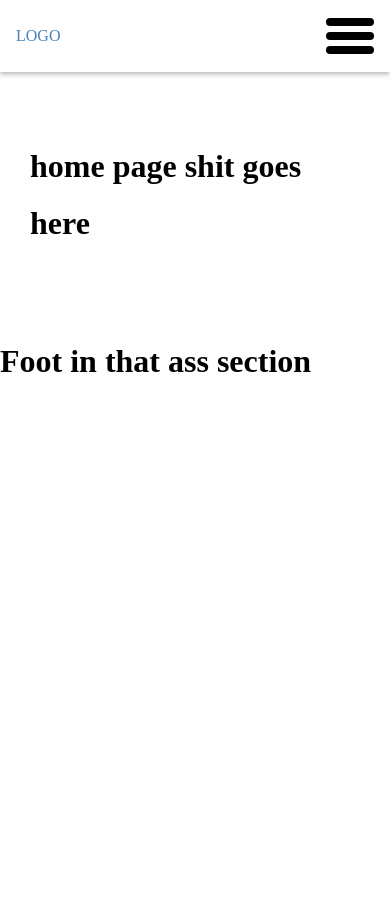
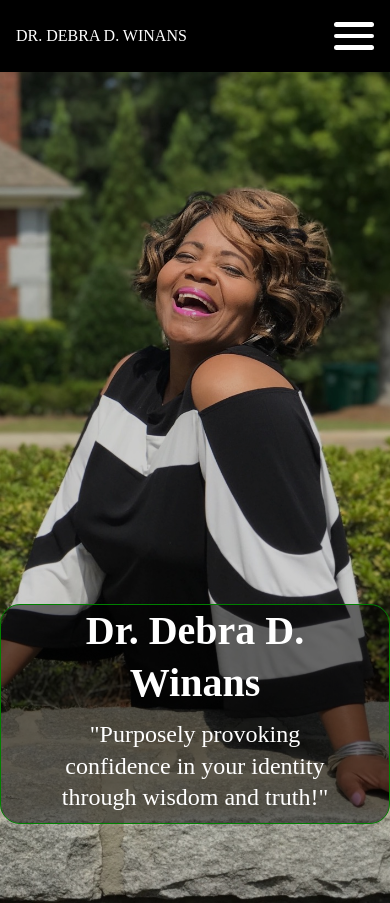
Before and after one commit to steven2711/debra-winans, a Next.js app: page / in a window 390 px wide. Shown: the top 903 px of the page. Before the commit the page ends 844 px from the top, so only its background shows below. Built offline with nearby package versions, Linux system fonts and the light colour scheme.

Commit message:
Basic structure added. Working on showcase.

```diff
--- a/components/Footer.js
+++ b/components/Footer.js
@@ -1,7 +1,9 @@
+import styles from '@/styles/Footer.module.css'
+
 export default function Footer() {
     return (
-        <div>
-            <h1>Foot in that ass section</h1>
-        </div>
+        <footer className={styles.footer}>
+            <p>Copyright &amp; 2021</p>
+        </footer>
     )
 }
--- a/components/Layout.js
+++ b/components/Layout.js
@@ -33,7 +33,7 @@ export default function Layout({title, keywords, description, children}) {
 
 
 Layout.defaultProps = {
-    title: '',
+    title: 'Dr. Debra D. Winans',
     description: '',
     keywords: ''
 }
--- a/components/Navbar/Hamburger.js
+++ b/components/Navbar/Hamburger.js
@@ -2,8 +2,8 @@ import styled from 'styled-components'
 
 
 const StyledHamburger = styled.div`
-  width: 3rem;
-  height: 3.7rem;
+  width: 2.5rem;
+  height: 3.8rem;
   display: none;
   flex-direction: column;
   align-items: center;
@@ -16,9 +16,9 @@ const StyledHamburger = styled.div`
    }
 
   div {
-    background-color: ${({open}) => open ? 'white' : 'black'};
+    background-color: ${({open}) => open ? 'white' : 'white'};
     width: 100%;
-    height: 0.5rem;
+    height: 0.3rem;
     margin: 0.2rem;
     text-align: center;
     border-radius: 10px;
@@ -28,7 +28,7 @@ const StyledHamburger = styled.div`
 
     &:nth-child(1) {
         transform: ${({open}) => open ? 'rotate(45deg)' : 'rotate(0)'};
-        transform-origin: 1px 0.7rem;
+        transform-origin: 1px 0.6rem;
     }
 
     &:nth-child(2) {
--- a/components/Navbar/Header.js
+++ b/components/Navbar/Header.js
@@ -18,7 +18,7 @@ export default function Header() {
             <nav>
                 <div className={styles.logo}>
                     <Link href="/">
-                        <a>Logo</a>
+                        <a>Dr. Debra D. Winans</a>
                     </Link>
                 </div>
 
--- a/components/Navbar/NavbarLinks.js
+++ b/components/Navbar/NavbarLinks.js
@@ -9,7 +9,7 @@ import {FaFacebookF, FaInstagram} from 'react-icons/fa'
 const StyledNavbarLinks = styled.div`
     display: flex;
     width: 100%;
-    height: 3.7rem;
+    height: 3.8rem;
     align-items: center;
     justify-content: flex-end;
     text-transform: uppercase;
@@ -37,6 +37,9 @@ const StyledNavbarLinks = styled.div`
 
     }
 
+    ul li a {
+        color: white;
+    }
 
 
 
@@ -107,8 +110,8 @@ export default function NavbarLinks({open, setOpen}) {
                 </ul>
 
                 <ul>
-                        <li><a href="#" target="_blank" rel="noopener"><FaFacebookF/></a></li>
-                        <li><a href="#" target="_blank" rel="noopener"><FaInstagram/></a></li>
+                        <li><a href="https://www.facebook.com/debra.winans.50" target="_blank" rel="noopener"><FaFacebookF/></a></li>
+                        <li><a href="https://www.instagram.com/debra_winans/" target="_blank" rel="noopener"><FaInstagram/></a></li>
                 </ul>
         </StyledNavbarLinks>
     )
--- a/components/Showcase.js
+++ b/components/Showcase.js
@@ -1,7 +1,13 @@
+import styles from '@/styles/Showcase.module.css'
+
+
 export default function Showcase() {
     return (
-        <div>
-            <h1>Showcase here</h1>
+        <div className={styles.showcase}>
+            <div className={styles.textBox}>
+                <h1>Dr. Debra D. Winans</h1>
+                <p>"Purposely provoking confidence in your identity through wisdom and truth!"</p>
+            </div>
         </div>
     )
 }
--- a/styles/Footer.module.css
+++ b/styles/Footer.module.css
@@ -0,0 +1,10 @@
+.footer {
+  margin: 100px 0 40px;
+  text-align: center;
+
+  width: 100%;
+}
+
+.footer p {
+  margin: 5px 0;
+}
--- a/styles/Navbar/Header.module.css
+++ b/styles/Navbar/Header.module.css
@@ -1,11 +1,10 @@
 /* Desktop */
 
 .header {
-  background: #fff;
-  color: #333;
-  height: 3.7rem;
+  background: black;
+  color: black;
+  height: 3.8rem;
   padding: 0 2rem;
-  box-shadow: 0 2px 5px rgba(0, 0, 0, 0.3);
   position: fixed;
   top: 0;
   z-index: 100;
@@ -16,17 +15,21 @@
   display: flex;
   align-items: center;
   justify-content: space-between;
-  height: 3.7rem;
+  height: 3.8rem;
 }
 
 .logo {
   font-size: 1.4rem;
   text-transform: uppercase;
-  height: 3.7rem;
+  height: 3.8rem;
   display: flex;
   align-items: center;
   justify-content: flex-start;
   width: 60%;
+}
+
+.logo a {
+  color: white;
 }
 
 @media (max-width: 650px) {
--- a/styles/Showcase.module.css
+++ b/styles/Showcase.module.css
@@ -0,0 +1,75 @@
+.showcase {
+  height: 100vh;
+  width: 100%;
+  background: #000 url("/images/showcase.jpg") no-repeat center center/cover;
+  color: #fff;
+  margin-top: 60px;
+  position: relative;
+  display: flex;
+  flex-direction: column;
+  justify-content: center;
+}
+
+.textBox {
+  animation-name: fadeIn;
+  animation-duration: 1.5s;
+  animation-delay: 1s;
+  animation-fill-mode: forwards;
+  padding: 4rem 0 4rem 6rem;
+  font-size: 1.2rem;
+  background: rgba(0, 0, 0, 0.6);
+  width: 50%;
+  opacity: 0;
+  border-radius: 20px;
+}
+
+.textBox p {
+  font-size: 1.5rem;
+}
+
+@keyframes fadeIn {
+  0% {
+    opacity: 0;
+  }
+  100% {
+    opacity: 1;
+  }
+}
+
+.showcase::after {
+  content: "";
+  position: absolute;
+  top: 0;
+  left: 0;
+  width: 100%;
+  height: 100%;
+  background-color: rgba(0, 0, 0, 0.2);
+}
+
+@media (max-width: 650px) {
+  .showcase {
+    background: #000 url("/images/showcase-small.jpg") no-repeat center
+      center/cover;
+    justify-content: flex-end;
+    align-items: center;
+
+    text-align: center;
+  }
+
+  .textBox {
+    border: 1px green solid;
+    width: 100%;
+    margin-bottom: 5rem;
+    background: rgba(0, 0, 0, 0.5);
+    padding: 0 3rem;
+  }
+}
+
+.showcase * {
+  z-index: 20;
+}
+
+.showcase h1 {
+  font-size: 40px;
+  margin-bottom: 0;
+}
--- a/styles/globals.css
+++ b/styles/globals.css
@@ -9,12 +9,11 @@
 html,
 body {
   /* font-family: "Poppins", sans-serif; */
-  line-height: 1.8;
+  line-height: 1.3;
   font-size: 100%;
 }
 
 a {
-  color: steelblue;
   text-decoration: none;
 }
 
```
Also changed, not shown: public/images/showcase-small.JPG (added), public/images/showcase.jpg (added).
